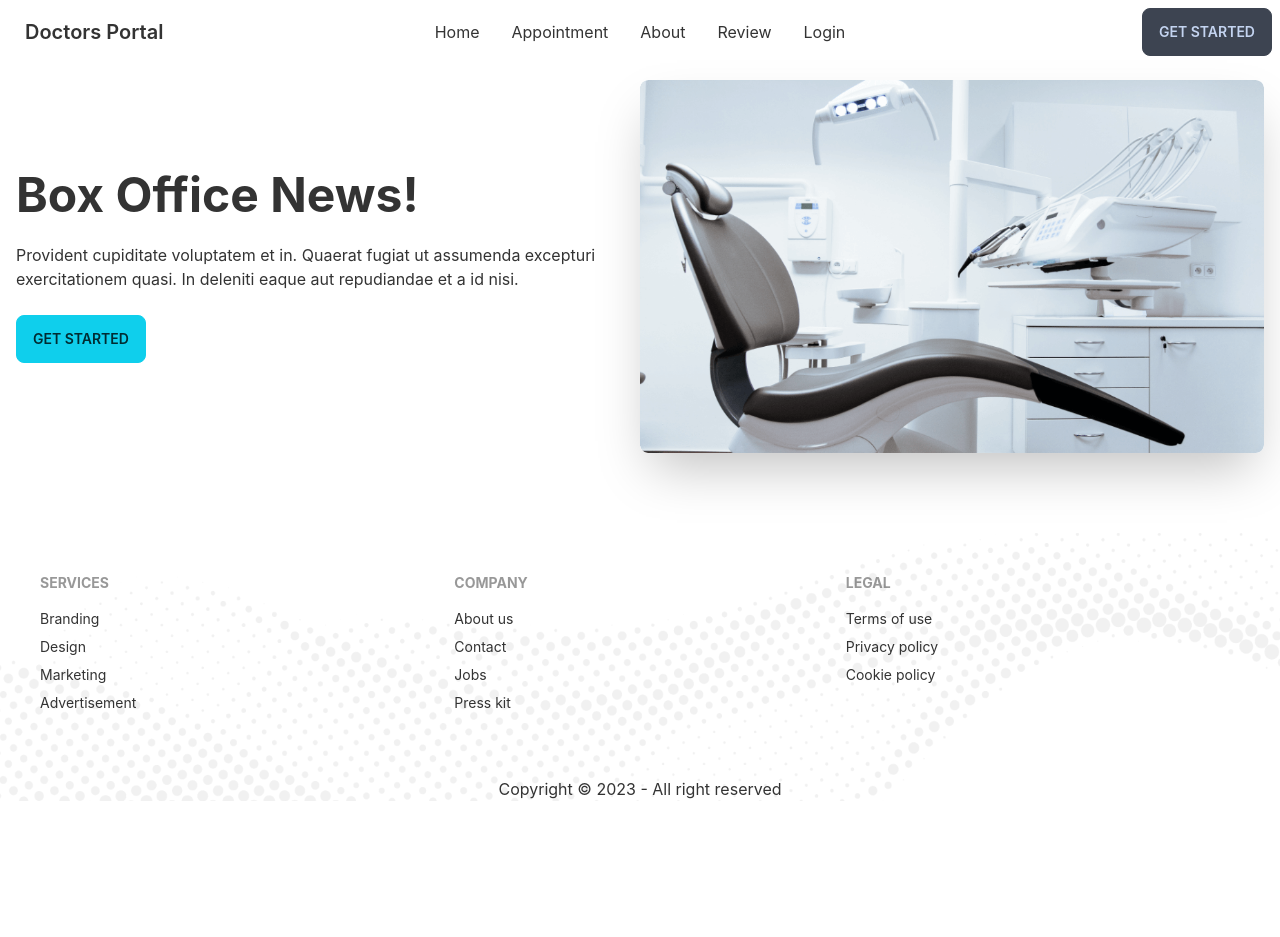
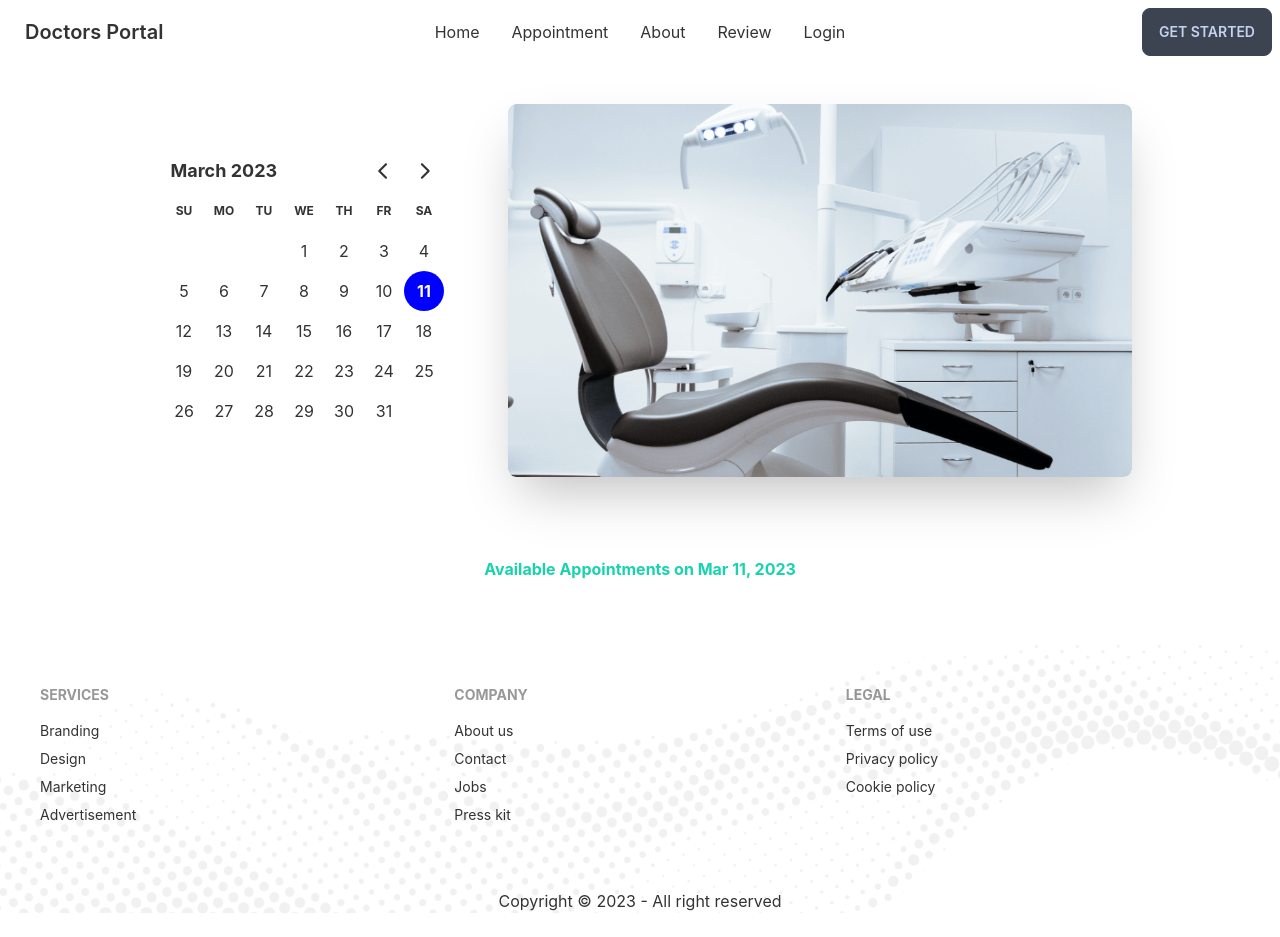
Before and after one commit to Sayeednayeem1/doctors-portal-client-side, a React (Create React App) app: page /appointment in a window 1280 px wide. Before the commit the page ends 825 px from the top, so only its background shows below. Built offline with nearby package versions, Linux system fonts and the light colour scheme.

Commit message:
added AvailableAppointments component to the Appointment route

```diff
--- a/src/pages/Appointment/Appointment/Appointment.js
+++ b/src/pages/Appointment/Appointment/Appointment.js
@@ -1,10 +1,20 @@
-import React from 'react';
+import React, { useState } from 'react';
 import AppointmentBanner from '../AppointmentBanner/AppointmentBanner';
+import AvailableAppointments from '../AvailableAppointments/AvailableAppointments';
 
 const Appointment = () => {
+
+    const [selectedDate, setSelectedDate] = useState(new Date());
+
     return (
         <div>
-            <AppointmentBanner></AppointmentBanner>
+            <AppointmentBanner
+                selectedDate={selectedDate}
+                setSelectedDate={setSelectedDate}
+            />
+            <AvailableAppointments
+                selectedDate={selectedDate}
+            />
         </div>
     );
 };
--- a/src/pages/Appointment/AppointmentBanner/AppointmentBanner.js
+++ b/src/pages/Appointment/AppointmentBanner/AppointmentBanner.js
@@ -1,16 +1,21 @@
 import React from 'react';
 import banner from '../../../assets/images/chair.png';
+import { DayPicker } from 'react-day-picker';
 
-const AppointmentBanner = () => {
+const AppointmentBanner = ({ selectedDate, setSelectedDate }) => {
     return (
-        <div>
-            <div className="hero ">
+        <div className='my-6'>
+            <div className="hero">
                 <div className="hero-content flex-col lg:flex-row-reverse">
-                    <img src={banner} className="lg:w-1/2 rounded-lg shadow-2xl" alt='' />
-                    <div>
-                        <h1 className="text-5xl font-bold">Box Office News!</h1>
-                        <p className="py-6">Provident cupiditate voluptatem et in. Quaerat fugiat ut assumenda excepturi exercitationem quasi. In deleniti eaque aut repudiandae et a id nisi.</p>
-                        <button className="btn btn-primary">Get Started</button>
+                    <img src={banner} className="md:w-1/2 rounded-lg shadow-2xl" alt='' />
+                    <div className='mr-8'>
+                        <DayPicker
+
+                            mode='single'
+                            selected={selectedDate}
+                            onSelect={setSelectedDate}
+
+                        />
                     </div>
                 </div>
             </div>
--- /dev/null
+++ b/src/pages/Appointment/AvailableAppointments/AvailableAppointments.js
@@ -0,0 +1,12 @@
+import { format } from 'date-fns';
+import React from 'react';
+
+const AvailableAppointments = ({ selectedDate }) => {
+    return (
+        <section className='mt-16'>
+            <h1 className='text-center text-secondary font-bold'>Available Appointments on {format(selectedDate, 'PP')}</h1>
+        </section>
+    );
+};
+
+export default AvailableAppointments;
```
